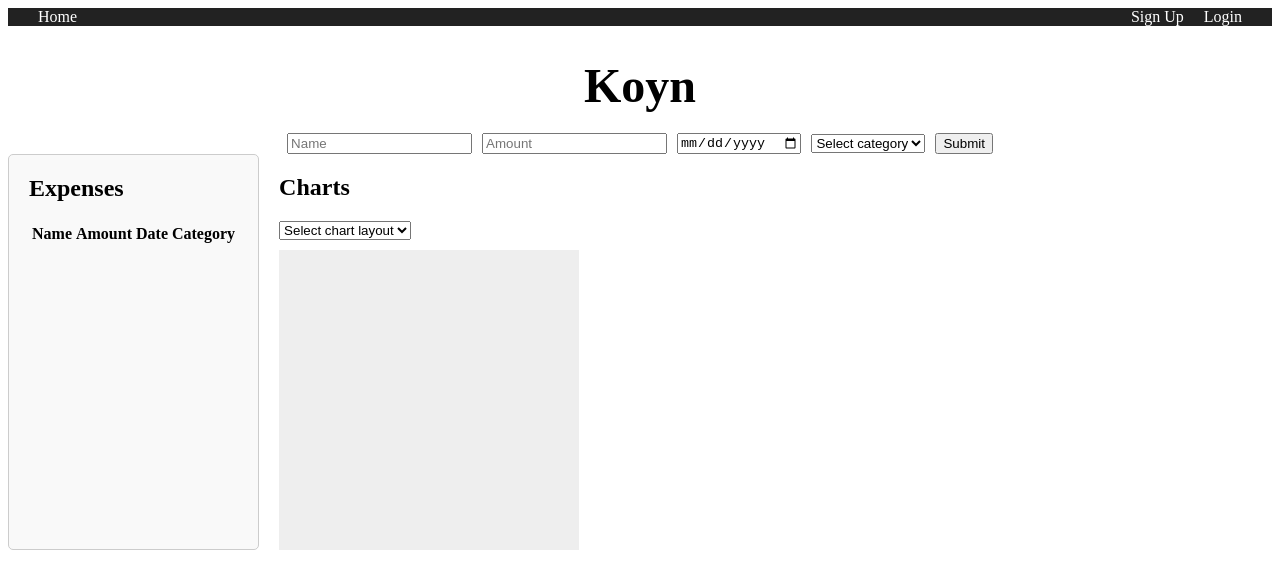
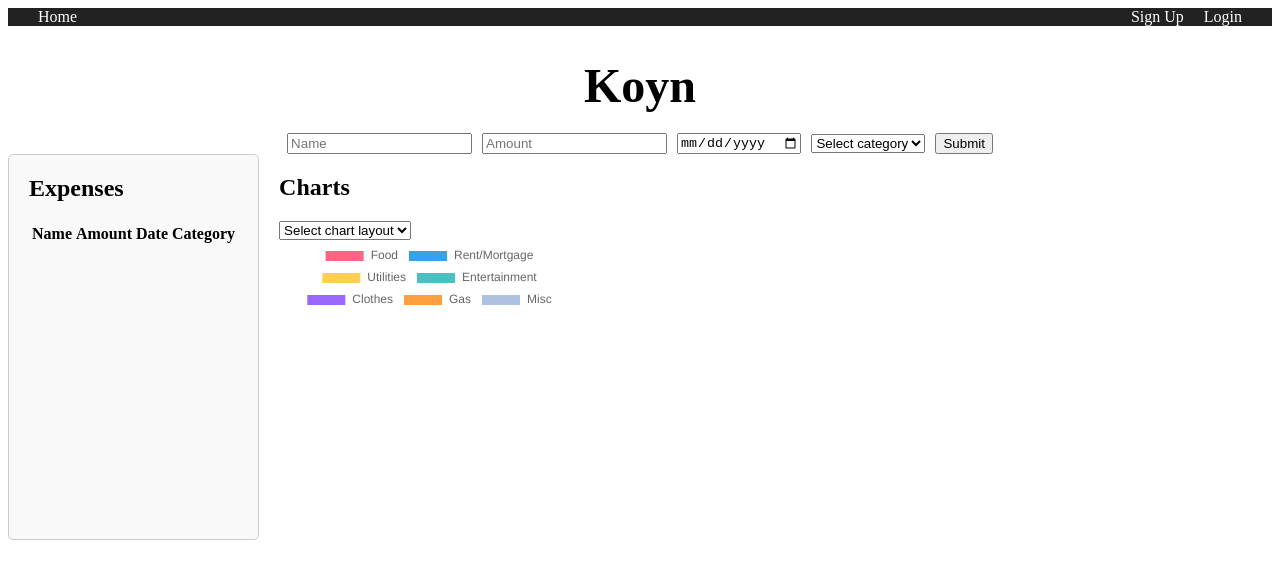
Before and after one commit to JSTRO/Koyn, a React (Create React App) app: page / in a window 1280 px wide. Shown: the top 588 px of the page. Built offline with nearby package versions, Linux system fonts and the light colour scheme.

Commit message:
Add charts (#8)
* add to package-lock

* complete basic chart

```diff
--- a/package.json
+++ b/package.json
@@ -18,10 +18,12 @@
     "@typescript-eslint/eslint-plugin": "^5.59.5",
     "axios": "^1.4.0",
     "bcrypt": "^5.1.0",
+    "chart.js": "^4.3.0",
     "cors": "^2.8.5",
     "nodemon": "^2.0.22",
     "pg": "^8.10.0",
     "react": "^18.2.0",
+    "react-chartjs-2": "^5.2.0",
     "react-dom": "^18.2.0",
     "react-router-dom": "^6.11.1",
     "react-scripts": "5.0.1",
--- a/src/App.tsx
+++ b/src/App.tsx
@@ -3,7 +3,6 @@ import NavBar from './components/NavBar';
 import Logo from './components/HomeLogo';
 import AddItem from './components/addItem';
 import Dashboard from './components/Dashboard';
-import axios from 'axios';
 
 interface Expense {
   name: string;
@@ -14,7 +13,6 @@ interface Expense {
 
 function App() {
   const [expenses, setExpenses] = useState<Expense[]>([]);
-
   const addNewItem = async (expense: Expense) => {
     // this is in app for prop drilling couldnt get it to work
     // with additem in dashboard
--- a/src/components/Dashboard.tsx
+++ b/src/components/Dashboard.tsx
@@ -1,4 +1,5 @@
-import React, { useState } from 'react';
+import React, { useState, useMemo } from 'react';
+import PieChartComponent from './PieChartComp';
 
 interface Expense {
   name: string;
@@ -13,6 +14,61 @@ interface DashboardProps {
 
 const Dashboard: React.FC<DashboardProps> = ({ expenses }) => {
   const [chartLayout, setChartLayout] = useState('');
+
+  // const defaultChartData = {
+  //   labels: ['Food', 'Transport', 'Rent', 'Utilities', 'Entertainment'],
+  //   datasets: [
+  //     {
+  //       data: [100, 150, 300, 50, 120],
+  //       backgroundColor: [
+  //         '#FF6384',
+  //         '#36A2EB',
+  //         '#FFCE56',
+  //         '#4BC0C0',
+  //         '#9966FF',
+  //         '#FF9F40',
+  //       ],
+  //     },
+  //   ],
+  // };
+
+  const chartData = useMemo(() => {
+    const categories = [
+      'Food',
+      'Rent/Mortgage',
+      'Utilities',
+      'Entertainment',
+      'Clothes',
+      'Gas',
+      'Misc',
+    ];
+    const categoryTotals: number[] = Array(categories.length).fill(0);
+
+    expenses.forEach((expense) => {
+      const categoryIndex = categories.indexOf(expense.category);
+      if (categoryIndex !== -1) {
+        categoryTotals[categoryIndex] += expense.amount;
+      }
+    });
+
+    return {
+      labels: categories,
+      datasets: [
+        {
+          data: categoryTotals,
+          backgroundColor: [
+            '#FF6384',
+            '#36A2EB',
+            '#FFCE56',
+            '#4BC0C0',
+            '#9966FF',
+            '#FF9F40',
+            '#adc1e0',
+          ],
+        },
+      ],
+    };
+  }, [expenses]);
 
   return (
     <div style={{ display: 'flex', flexDirection: 'row' }}>
@@ -61,13 +117,16 @@ const Dashboard: React.FC<DashboardProps> = ({ expenses }) => {
           <option value="layout3">Layout 3</option>
         </select>
         <div
-          style={{
-            width: '300px',
-            height: '300px',
-            backgroundColor: '#eee',
-            marginTop: '10px',
-          }}
-        ></div>
+        // style={{
+        //   width: '00px',
+        //   height: '300px',
+        //   backgroundColor: '#eee',
+        //   marginTop: '10px',
+        // }}
+        // <PieChartComponent data={defaultChartData} />
+        >
+          <PieChartComponent data={chartData} />
+        </div>
       </div>
     </div>
   );
--- /dev/null
+++ b/src/components/PieChartComp.tsx
@@ -0,0 +1,24 @@
+import React, { useEffect } from 'react';
+import { Pie } from 'react-chartjs-2';
+
+interface PieChartComponentProps {
+  data: {
+    labels: string[];
+    datasets: {
+      data: number[];
+      backgroundColor: string[];
+    }[];
+  };
+}
+
+const PieChartComponent: React.FC<PieChartComponentProps> = ({ data }) => {
+  useEffect(() => {}, [data]);
+
+  return (
+    <div style={{ width: '300px', height: '300px' }}>
+      <Pie data={data} />
+    </div>
+  );
+};
+
+export default PieChartComponent;
--- a/src/components/addItem.tsx
+++ b/src/components/addItem.tsx
@@ -22,16 +22,16 @@ const AddItem: React.FC<AddItemProps> = ({ onAddExpense }) => {
 
     // add item to DB
     try {
-      console.log('axios properties -->', name, amount, date, category)
+      console.log('axios properties -->', name, amount, date, category);
       await axios.post('http://localhost:3333/addExpense', {
         user_id: 1,
         expense_name: name,
         expense_category: category,
         amount: amount,
-        date_of_expense: date
-      })
-    } catch(error) {
-      console.log(error)
+        date_of_expense: date,
+      });
+    } catch (error) {
+      console.log(error);
     }
 
     onAddExpense({ name, amount: Number(amount), date, category });
@@ -80,11 +80,11 @@ const AddItem: React.FC<AddItemProps> = ({ onAddExpense }) => {
       >
         <option value="">Select category</option>
         <option value="Food">Food</option>
+        <option value="Rent/Mortgage">Rent/Mortgage</option>
+        <option value="Utilities">Utilities</option>
+        <option value="Entertainment">Entertainment</option>
+        <option value="Clothes">Clothes</option>
         <option value="Gas">Gas</option>
-        <option value="Energy">Energy</option>
-        <option value="Rent/Mortgage">Rent/Mortgage</option>
-        <option value="Clothes">Clothes</option>
-        <option value="Entertainment">Entertainment</option>
         <option value="Misc">Misc</option>
       </select>
       <button type="submit">Submit</button>
--- a/src/index.tsx
+++ b/src/index.tsx
@@ -1,6 +1,7 @@
 import React from 'react';
 import ReactDOM from 'react-dom/client';
 import AppRoutes from './routes';
+import 'chart.js/auto';
 
 const rootElement = document.getElementById('root');
 
```
Also changed, not shown: 1 other file (tests, documents, lock files or other folders).
